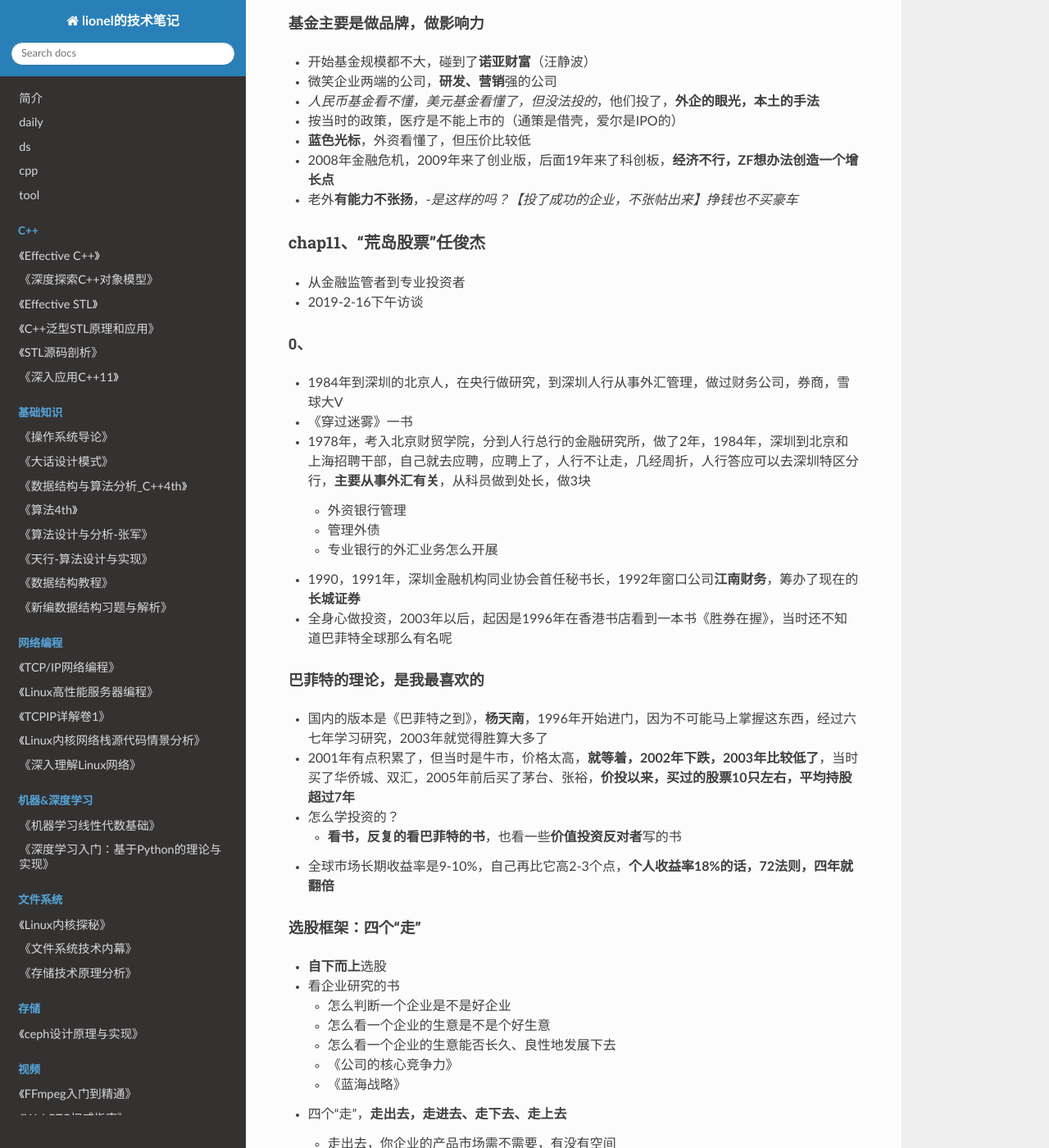
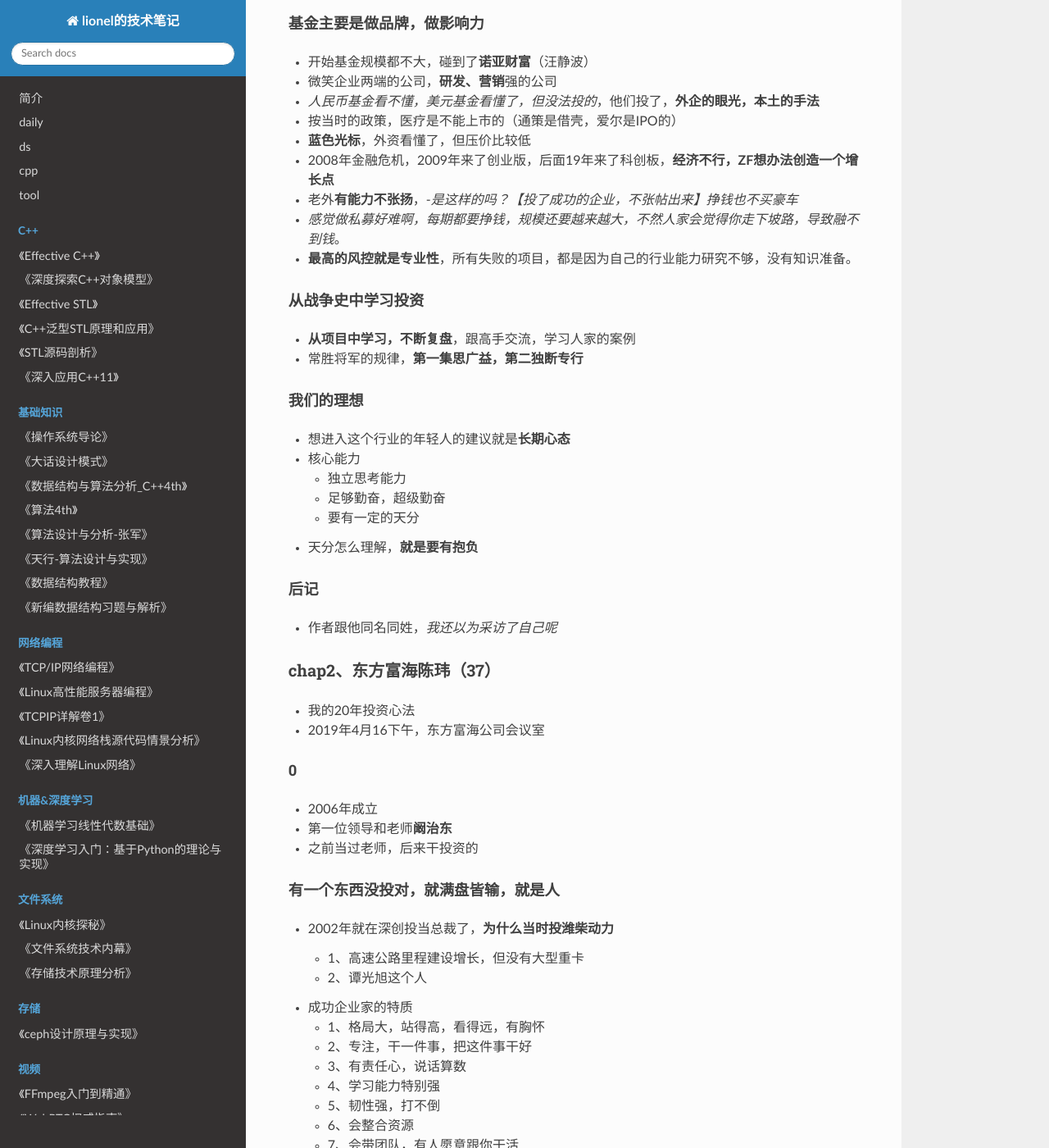
Before and after one commit to wolflion/booknotes, an MkDocs documentation site: the page built from docs/81invest/像高手一样投资.md, in a window 1280 px wide and 1400 px high, scrolled down 1004 px. Shown: the whole window at 82% size. Built offline with MkDocs 1.6.1, drawn with Linux system fonts in a browser that asks for light colours; nearby versions of some CDN libraries; some of the changed text lies outside the part shown.

Commit message:
Update 像高手一样投资.md

```diff
--- a/docs/81invest/像高手一样投资.md
+++ b/docs/81invest/像高手一样投资.md
@@ -38,6 +38,72 @@
 + **蓝色光标**，外资看懂了，但压价比较低
 + 2008年金融危机，2009年来了创业版，后面19年来了科创板，**经济不行，ZF想办法创造一个增长点**
 + 老外**有能力不张扬**，-*是这样的吗？【投了成功的企业，不张帖出来】挣钱也不买豪车*
++ *感觉做私募好难啊，每期都要挣钱，规模还要越来越大，不然人家会觉得你走下坡路，导致融不到钱*。
++ **最高的风控就是专业性**，所有失败的项目，都是因为自己的行业能力研究不够，没有知识准备。
+
+#### 从战争史中学习投资
+
++ **从项目中学习，不断复盘**，跟高手交流，学习人家的案例
++ 常胜将军的规律，**第一集思广益，第二独断专行**
+
+#### 我们的理想
+
++ 想进入这个行业的年轻人的建议就是**长期心态**
++ 核心能力
+  + 独立思考能力
+  + 足够勤奋，超级勤奋
+  + 要有一定的天分
++ 天分怎么理解，**就是要有抱负**
+
+#### 后记
+
++ 作者跟他同名同姓，*我还以为采访了自己呢*
+
+### chap2、东方富海陈玮（37）
+
++ 我的20年投资心法
++ 2019年4月16下午，东方富海公司会议室
+
+#### 0
+
++ 2006年成立
++ 第一位领导和老师**阚治东**
++ 之前当过老师，后来干投资的
+
+#### 有一个东西没投对，就满盘皆输，就是人
+
++ 2002年就在深创投当总裁了，**为什么当时投潍柴动力**
+  + 1、高速公路里程建设增长，但没有大型重卡
+  + 2、谭光旭这个人
++ 成功企业家的特质
+  + 1、格局大，站得高，看得远，有胸怀
+  + 2、专注，干一件事，把这件事干好
+  + 3、有责任心，说话算数
+  + 4、学习能力特别强
+  + 5、韧性强，打不倒
+  + 6、会整合资源
+  + 7、会带团队，有人愿意跟你干活
++ 考察公司重视什么指标
+  + 1、行业，成长型
+  + 2、领先的技术和创新的商业模式
+    + **功能改善、价格优势**
+  + 3、团队
++ 10个投资逻辑
+  + 1、找准赛道
+  + 2、只拿长钱（5+2）投资5年，退出2年
+  + 3、赚趋势的钱
+  + 4、基金专业化
+  + 5、投资在两头，要么早要么晚
+  + 6、把正确的人放在正确的位置上
+  + 7、建立一个每个人都清楚的赚钱机制，**赚钱了怎么分**
+  + 8、让听见炮声的人做决策
++ *start*
+
+#### “一半定量，一半定性”
+
+### chap3、
+
+### chap10、
 
 ### chap11、“荒岛股票”任俊杰
 
```
